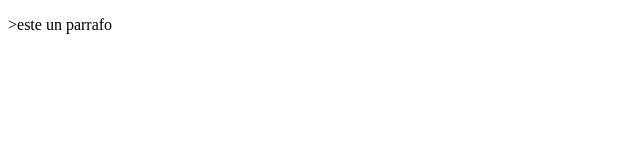
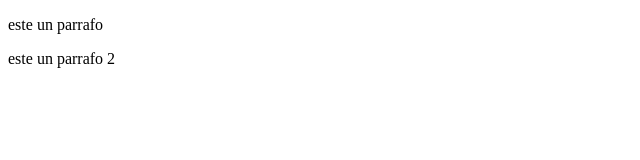
Before and after one commit to kevingilu/empresa-c, a plain HTML site: page index.html in a window 1280 px wide. Shown: the whole page, without its empty margins (0-640 px from the left). Drawn offline with Linux system fonts and the light colour scheme.

Commit message:
Update index.html

```diff
--- a/index.html
+++ b/index.html
@@ -7,6 +7,7 @@
     <title>Document</title>
 </head>
 <body>
-    <p>>este un parrafo</p>
+    <p>este un parrafo</p>
+    <p>este un parrafo  2</p>
 </body>
 </html>
```
